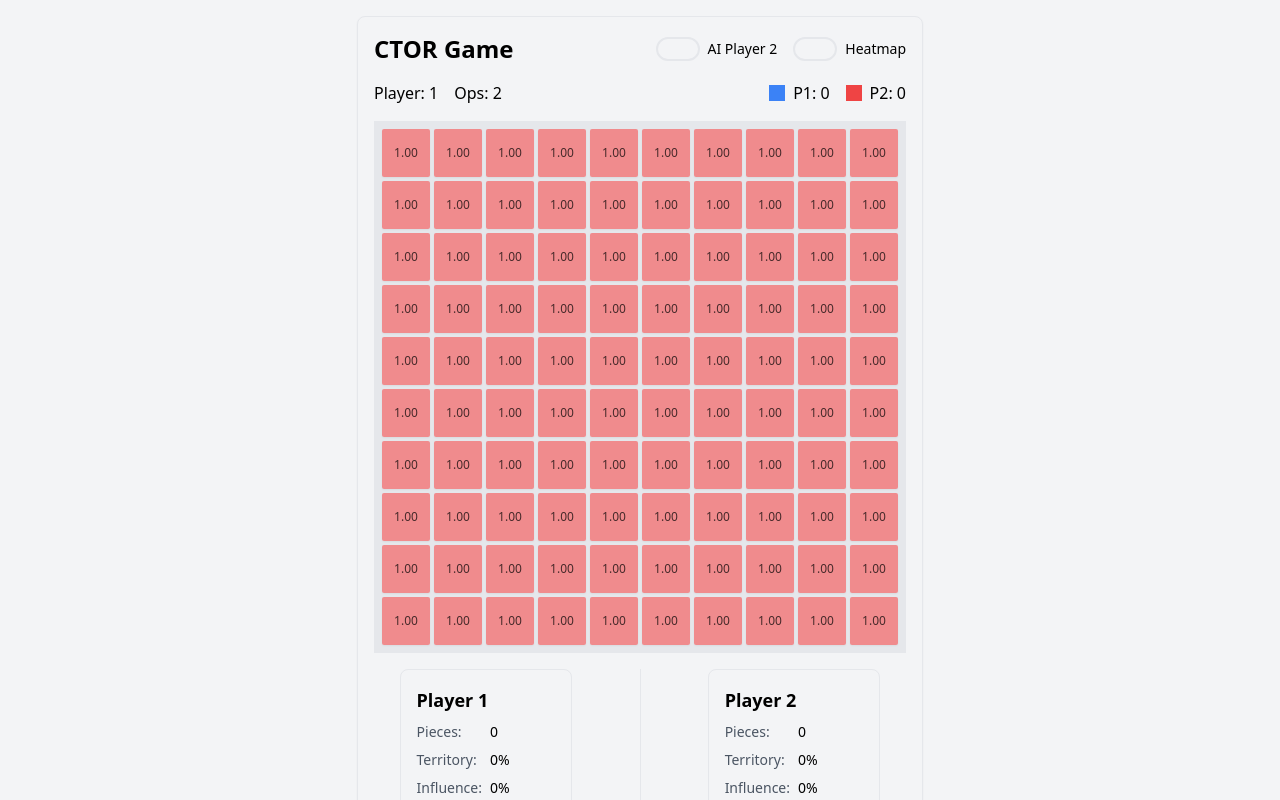
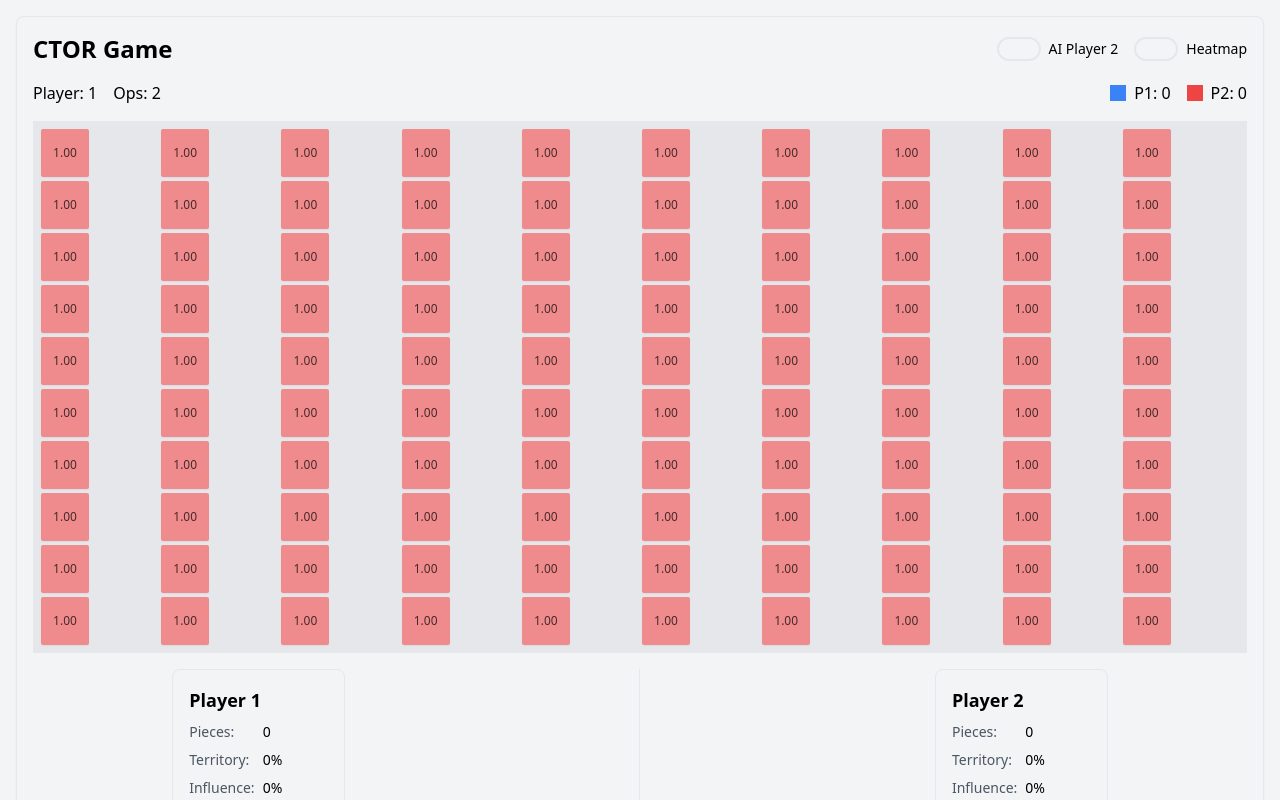
Before and after one commit to xtile/pathfinder-demo, a React (Vite) app: page / in a window 1280 px wide. Shown: the top 800 px of the page. Built offline with nearby package versions, Linux system fonts and the light colour scheme.

Commit message:
minimum acceptable grid

```diff
--- a/src/index.css
+++ b/src/index.css
@@ -131,3 +131,12 @@ body {
 .no-select {
   user-select: none;
 }
+
+.grid {
+    display: grid !important;
+    grid-auto-flow: row dense;
+  }
+
+  .grid-cols-10 {
+    grid-template-columns: repeat(10, minmax(0, 1fr)) !important;
+  }
--- a/src/pages/Game.tsx
+++ b/src/pages/Game.tsx
@@ -10,6 +10,7 @@ import { AI } from '@/ai';
 import { checkEnd } from '@/utils/board';
 import { analyzePosition } from '@/utils/analysis';
 import { replace } from '@/utils/board';
+import React from 'react';
 
 export const Game = () => {
  const [st, dispatch] = useReducer(reducer, initialState);
@@ -100,7 +101,7 @@ export const Game = () => {
 
  return (
   <div className="flex flex-col items-center p-4 gap-4">
-    <Card className="p-4">
+    <Card className="p-4 w-full">
       <div className="flex justify-between items-center mb-4">
         <h1 className="text-2xl font-bold">CTOR Game</h1>
         <div className="flex items-center gap-4">
@@ -132,20 +133,23 @@ export const Game = () => {
         </div>
       </div>
 
-      {/* Исправленная сетка */}
       <div className="grid grid-cols-10 gap-1 bg-gray-200 p-2">
-        {st.board.map((r,x) => r.map((c,y) => (
+        {Array.from({ length: 10 }, (_, x) => (
+          <React.Fragment key={x}>
+            {Array.from({ length: 10 }, (_, y) => (
               <Cell
                 key={`${x}-${y}`}
                 x={x}
                 y={y}
-            v={c}
+                v={st.board[x][y]}
                 s={scores[x][y]}
                 sel={sel}
                 map={map}
                 onClick={() => click(x, y)}
               />
-        )))}
+            ))}
+          </React.Fragment>
+        ))}
       </div>
 
       {/* Position analysis */}
```
Lines whose indentation alone changed are shown as unchanged.
